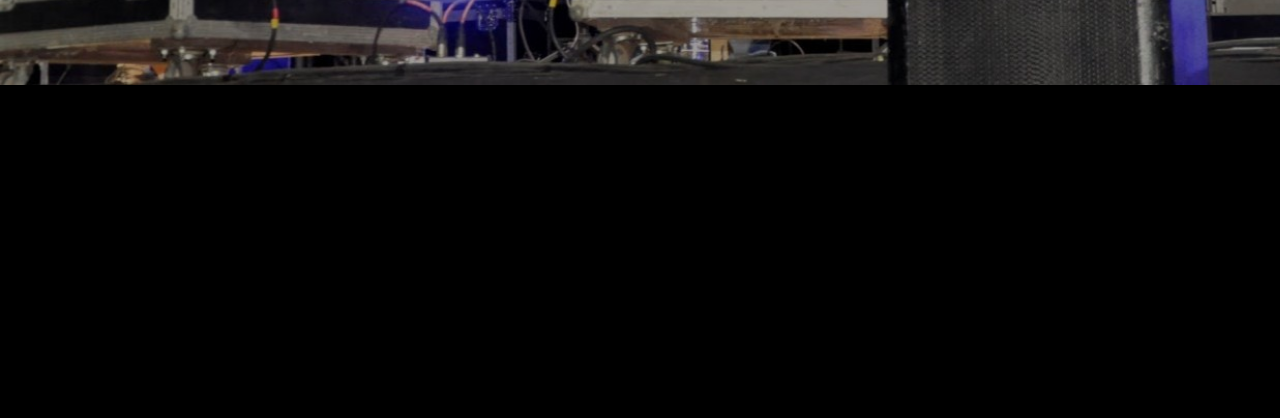
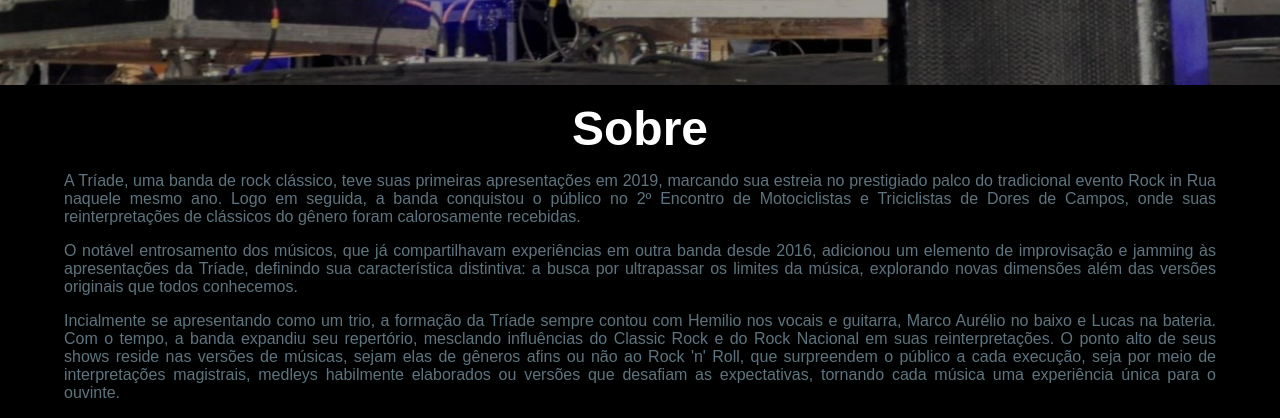
Before and after one commit to hemilioaraujo/triade, a plain HTML site: page index.html in a window 1280 px wide. Shown: the part 715-1133 px from the top of the page. Before the commit the page ends 800 px from the top, so only its background shows below. Drawn offline with Linux system fonts and the light colour scheme; a web font is replaced by a local one.

Commit message:
feat: create about

```diff
--- a/index.html
+++ b/index.html
@@ -28,6 +28,39 @@
       </header>
 
       <h1 class="text-styled">Tríade</h1>
+    </section>
+
+    <section id="about" class="container">
+      <h1 class="title">Sobre</h1>
+      <article class="text-justified text-third">
+        <p>
+          A Tríade, uma banda de rock clássico, teve suas primeiras
+          apresentações em 2019, marcando sua estreia no prestigiado palco do
+          tradicional evento Rock in Rua naquele mesmo ano. Logo em seguida, a
+          banda conquistou o público no 2º Encontro de Motociclistas e
+          Triciclistas de Dores de Campos, onde suas reinterpretações de
+          clássicos do gênero foram calorosamente recebidas.
+        </p>
+        <p>
+          O notável entrosamento dos músicos, que já compartilhavam experiências
+          em outra banda desde 2016, adicionou um elemento de improvisação e
+          jamming às apresentações da Tríade, definindo sua característica
+          distintiva: a busca por ultrapassar os limites da música, explorando
+          novas dimensões além das versões originais que todos conhecemos.
+        </p>
+        <p>
+          Incialmente se apresentando como um trio, a formação da Tríade sempre
+          contou com Hemilio nos vocais e guitarra, Marco Aurélio no baixo e
+          Lucas na bateria. Com o tempo, a banda expandiu seu repertório,
+          mesclando influências do Classic Rock e do Rock Nacional em suas
+          reinterpretações. O ponto alto de seus shows reside nas versões de
+          músicas, sejam elas de gêneros afins ou não ao Rock 'n' Roll, que
+          surpreendem o público a cada execução, seja por meio de interpretações
+          magistrais, medleys habilmente elaborados ou versões que desafiam as
+          expectativas, tornando cada música uma experiência única para o
+          ouvinte.
+        </p>
+      </article>
     </section>
 
     <script>
--- a/style2.css
+++ b/style2.css
@@ -102,7 +102,23 @@ header {
   text-shadow: 2px 2px 0px var(--color-secondary);
 }
 
+.text-justified {
+  text-align: justify;
+}
 
+.text-third {
+  color: var(--color-third);
+}
+
+.title {
+  font-size: 3rem;
+  margin-bottom: 1rem;
+  text-align: center;
+}
+
+#about p {
+  margin-bottom: 2rem;
+}
 
 @media (min-width: 768px) {
   .header {
@@ -135,4 +151,12 @@ header {
     width: 100vw;
     height: 100vh;
   }
+
+  .container {
+    margin: 1rem 4rem;
+  }
+
+  #about p {
+    margin-bottom: 1rem;
+  }
 }
```
